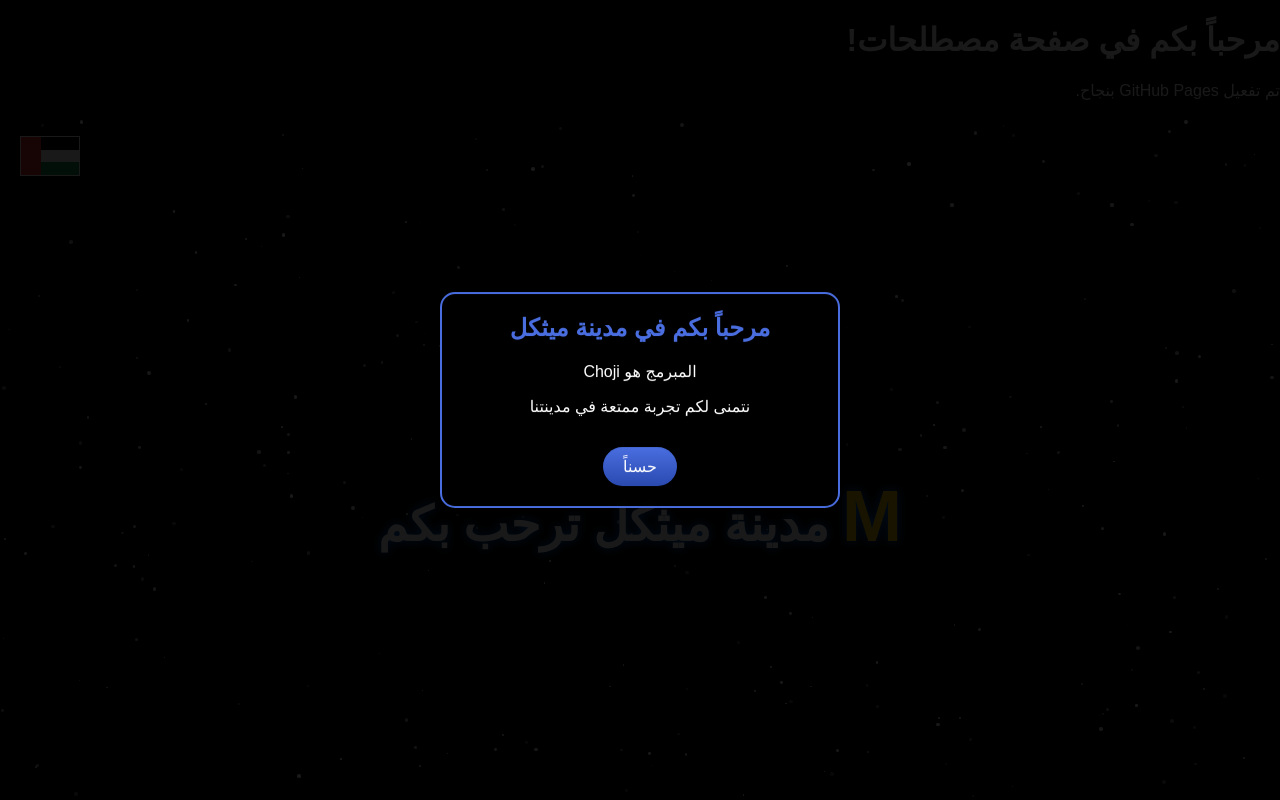
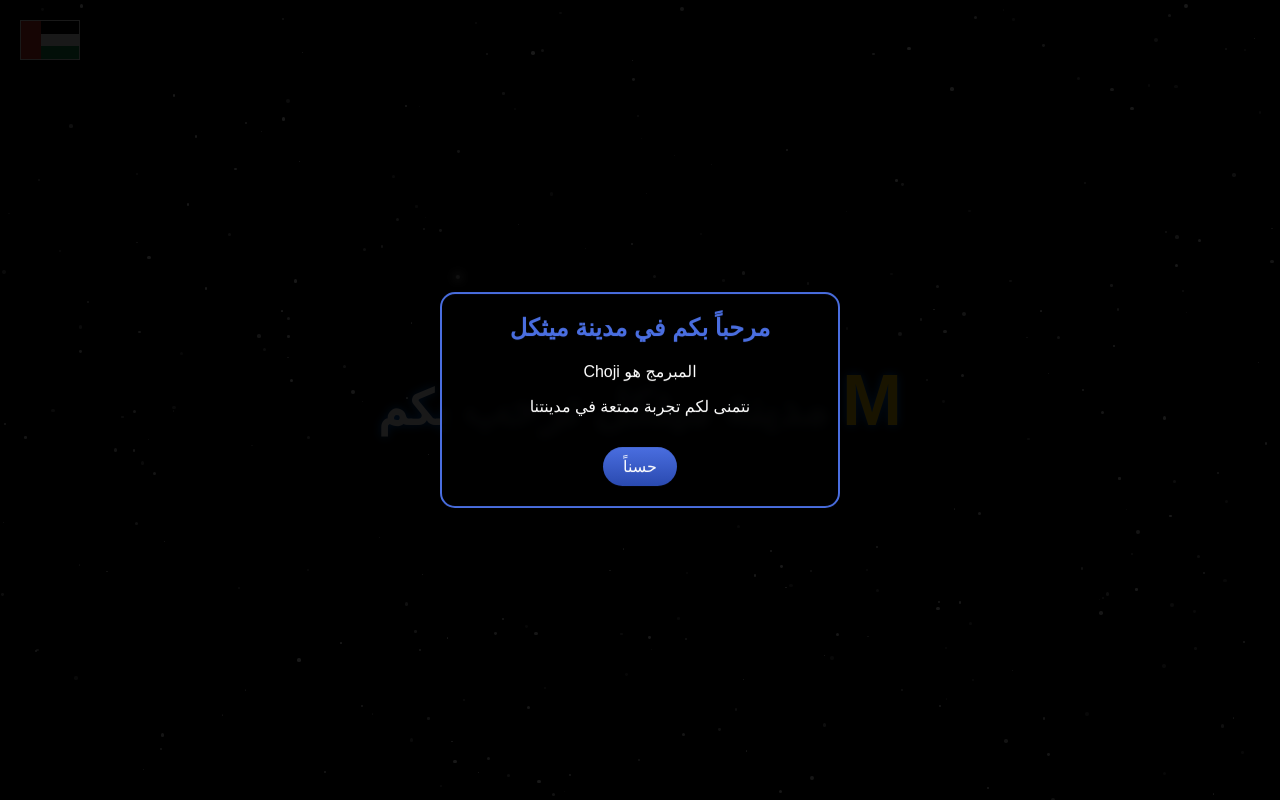
Before and after one commit to MOMO1234308/mstl7at, a plain HTML site: page index.html in a window 1280 px wide. Shown: the top 800 px of the page. Drawn offline with Linux system fonts and the light colour scheme.

Commit message:
Update index.html

```diff
--- a/index.html
+++ b/index.html
@@ -1,15 +1,4 @@
 <!DOCTYPE html>
-<html lang="ar">
-<head>
-  <meta charset="UTF-8">
-  <title>مصطلحات</title>
-</head>
-<body>
-  <h1>مرحباً بكم في صفحة مصطلحات!</h1>
-  <p>تم تفعيل GitHub Pages بنجاح.</p>
-</body>
-</html>
-
 <html lang="ar" dir="rtl">
 <head>
     <meta charset="UTF-8">
```
